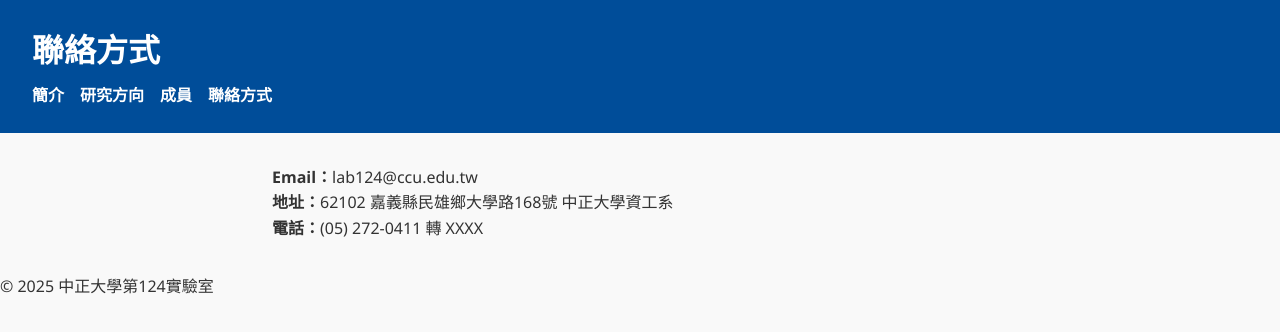
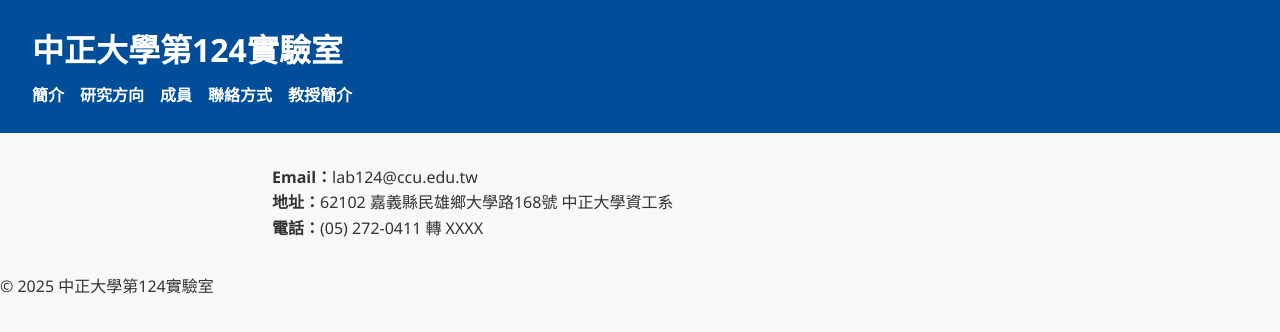
Before and after one commit to cculab124/cculab124.github.io, a plain HTML site: page contact.html in a window 1280 px wide. Drawn offline with Linux system fonts and the light colour scheme.

Commit message:
Update contact.html

```diff
--- a/contact.html
+++ b/contact.html
@@ -7,13 +7,14 @@
 </head>
 <body>
   <header>
-    <h1>聯絡方式</h1>
+    <h1>中正大學第124實驗室</h1>
     <nav>
       <ul>
         <li><a href="index.html">簡介</a></li>
         <li><a href="research.html">研究方向</a></li>
         <li><a href="members.html">成員</a></li>
         <li><a href="contact.html">聯絡方式</a></li>
+        <li><a href="jiang.html">教授簡介</a></li> <!-- 新增這一行 -->
       </ul>
     </nav>
   </header>
```
